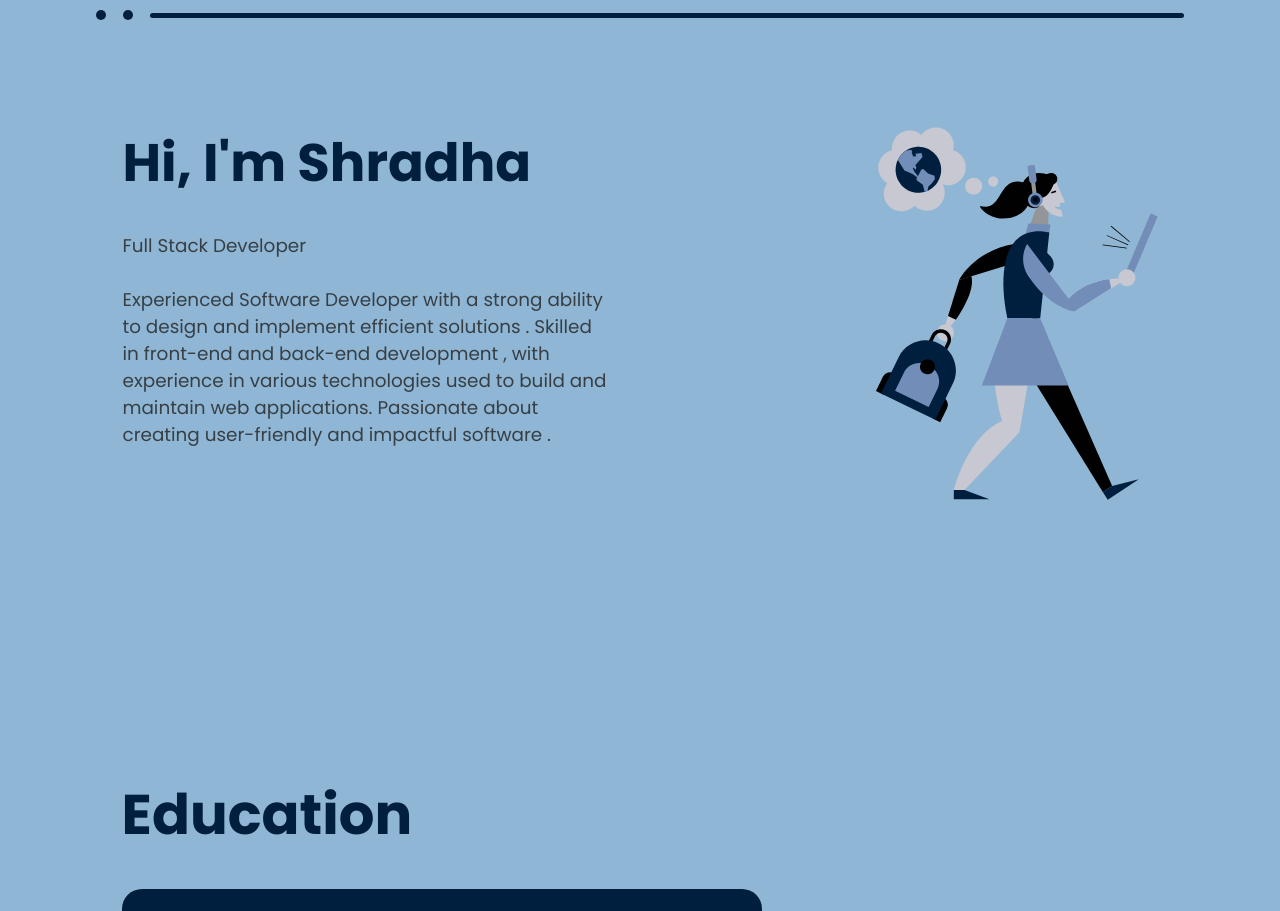
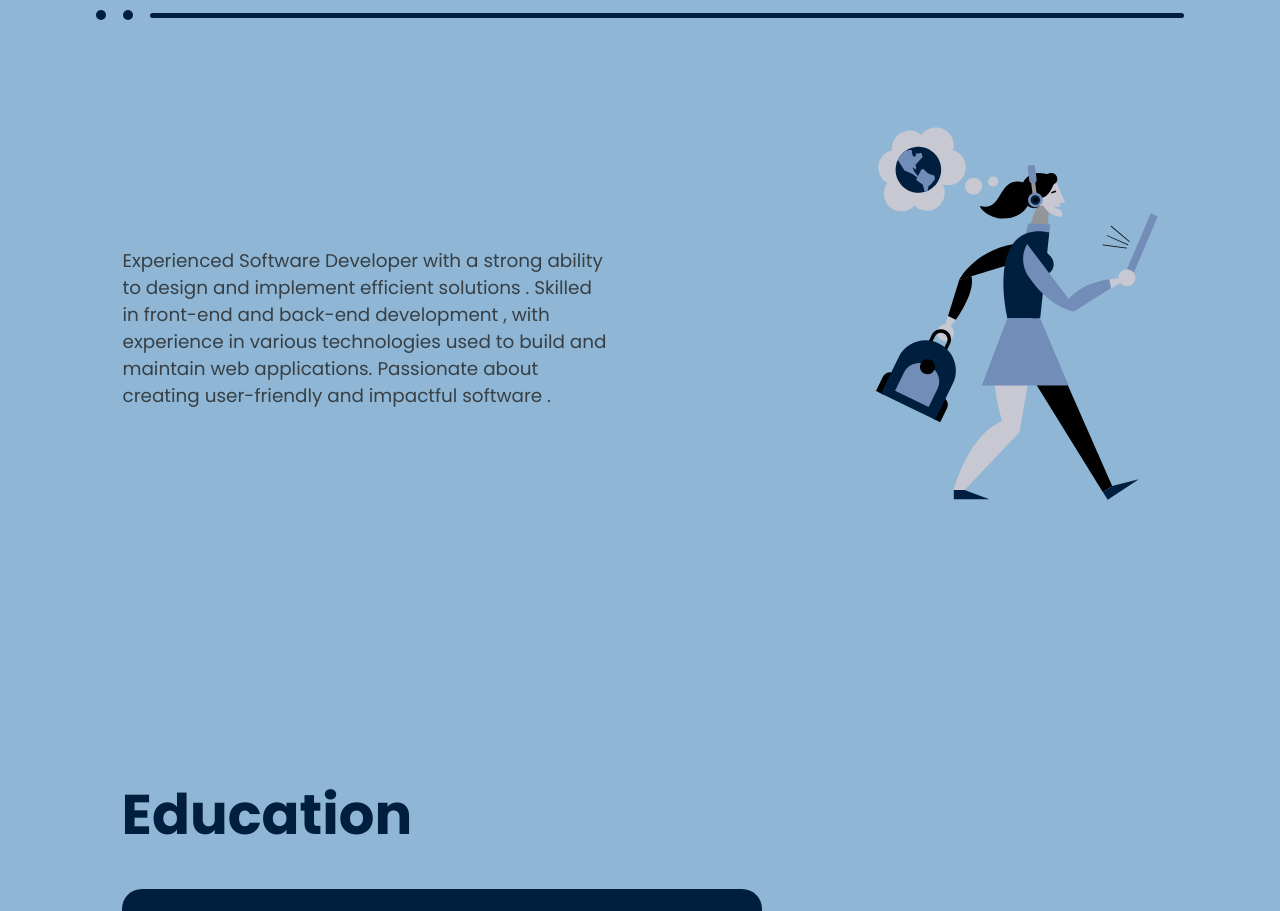
Before and after one commit to Mshradha/portfoilio-update, a React (Create React App) app: page / in a window 1280 px wide. Shown: the part 860-1771 px from the top of the page. Built offline with nearby package versions, Linux system fonts and the light colour scheme; a web font is replaced by a local one.

Commit message:
Update aboutData.js

```diff
--- a/src/data/aboutData.js
+++ b/src/data/aboutData.js
@@ -1,6 +1,6 @@
 export const aboutData = {
-  title: "Hi, I'm Shradha",
-  description1: "Full Stack Developer",
+  // title: "Hi, I'm Shradha",
+  // description1: "Full Stack Developer",
   description2:
     "Experienced Software Developer with a strong ability to design and implement efficient solutions . Skilled in front-end and back-end development , with experience in various technologies used to build and maintain web applications. Passionate about creating user-friendly and impactful software .",
   image: 1,
```
